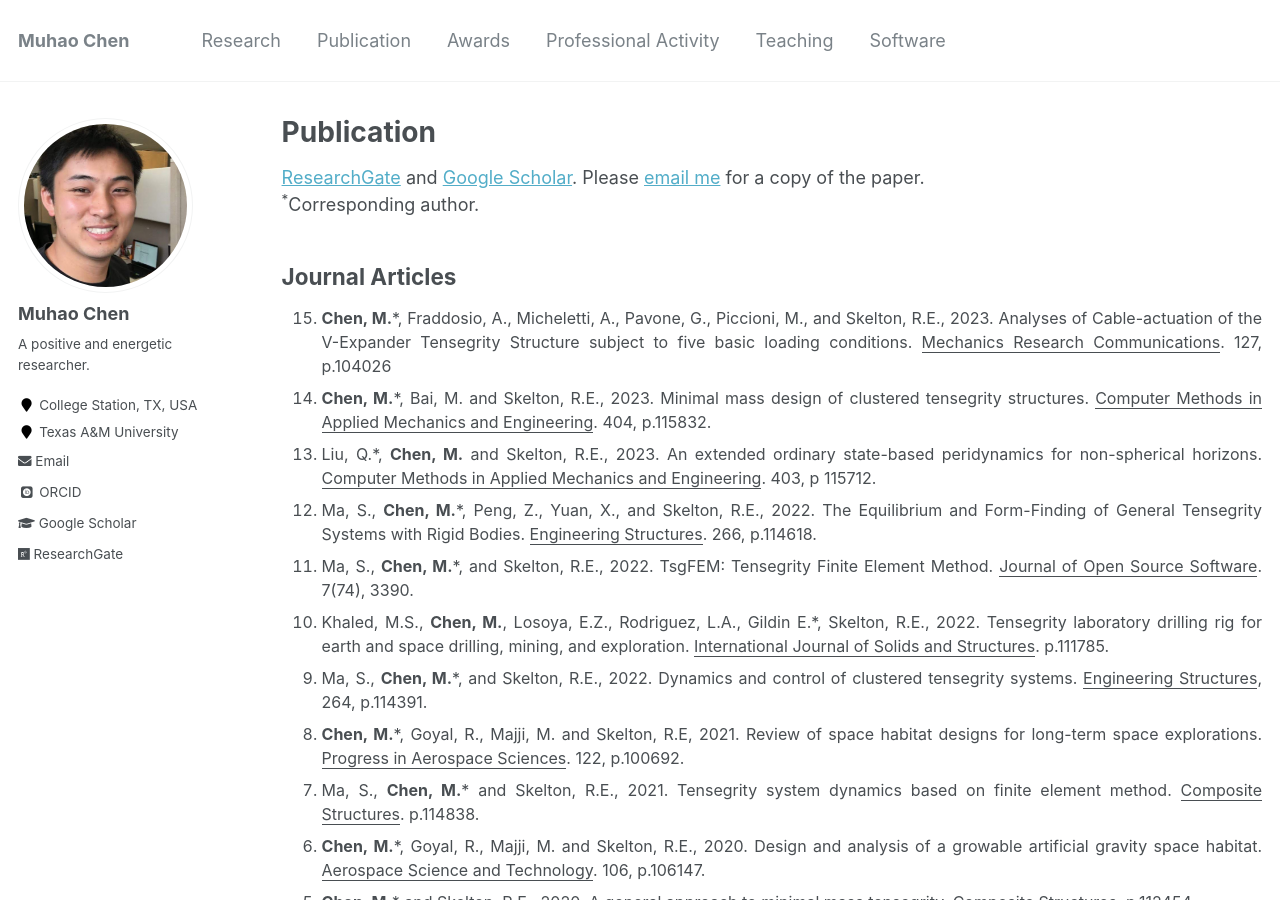
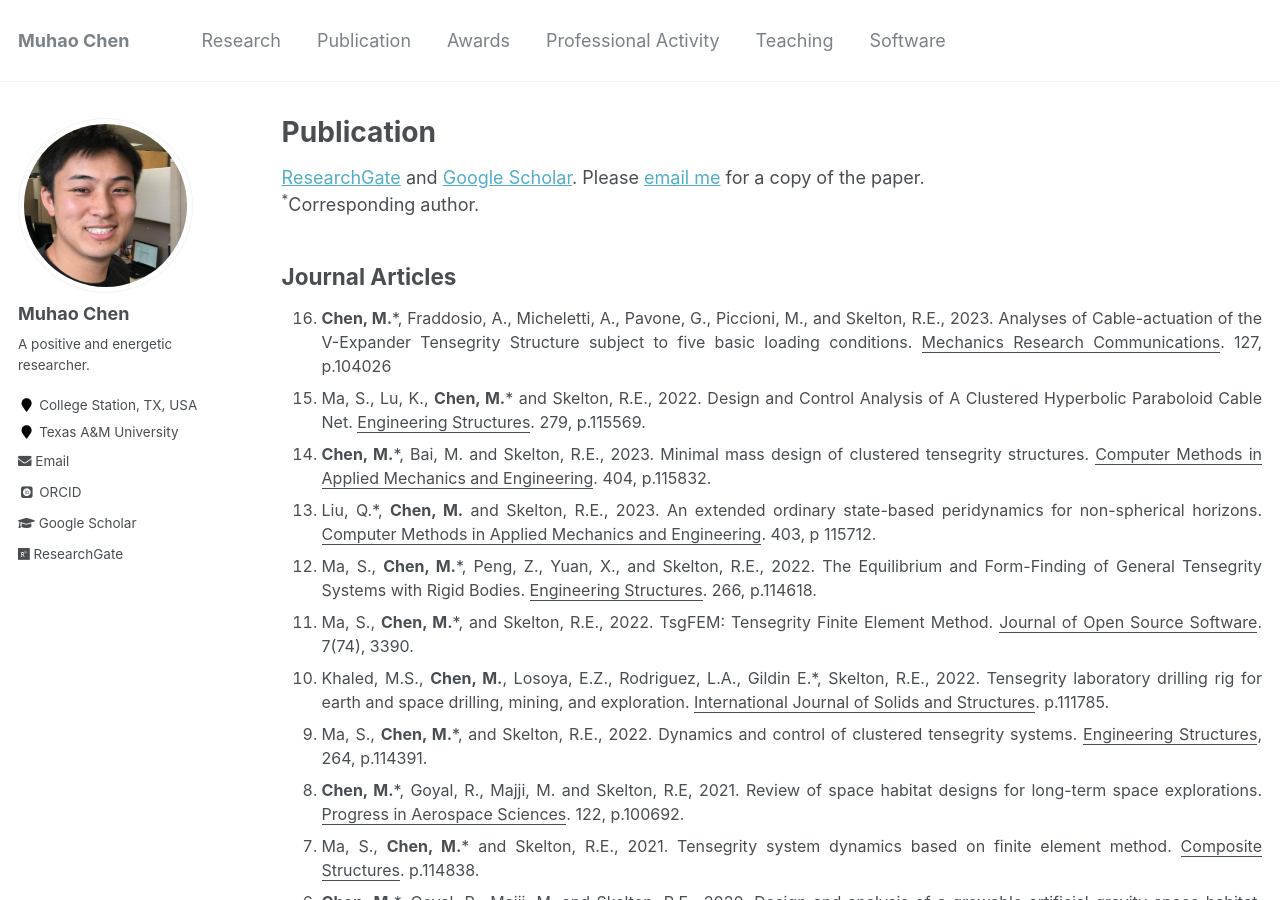
Before and after one commit to Muhao-Chen/muhao-chen.github.io, a Jekyll site: the page built from _pages/publication.md, in a window 1280 px wide and 900 px high. Built offline with Jekyll 4.4.1, drawn with Linux system fonts in a browser that asks for light colours; some web fonts are replaced; some of the changed text lies outside the part shown.

Commit message:
Update publication.md

```diff
--- a/_pages/publication.md
+++ b/_pages/publication.md
@@ -17,6 +17,7 @@ toc: true
 <font size=3>
 <ol reversed>
 <li> <strong>Chen, M.</strong>*, Fraddosio, A., Micheletti, A., Pavone, G., Piccioni, M., and Skelton, R.E., 2023. Analyses of Cable-actuation of the V-Expander Tensegrity Structure subject to five basic loading conditions. <u>Mechanics Research Communications</u>. 127, p.104026 </li>
+<li> Ma, S., Lu, K., <strong>Chen, M.</strong>* and Skelton, R.E., 2022. Design and Control Analysis of A Clustered Hyperbolic Paraboloid Cable Net. <u>Engineering Structures</u>. 279, p.115569. </li>
 <li> <strong>Chen, M.</strong>*, Bai, M. and Skelton, R.E., 2023. Minimal mass design of clustered tensegrity structures. <u>Computer Methods in Applied Mechanics and Engineering</u>. 404, p.115832. </li>
 <li> Liu, Q.*, <strong>Chen, M.</strong> and Skelton, R.E., 2023. An extended ordinary state-based peridynamics for non-spherical horizons. <u>Computer Methods in Applied Mechanics and Engineering</u>. 403, p 115712.  </li>
 <li> Ma, S., <strong>Chen, M.</strong>*, Peng, Z., Yuan, X., and Skelton, R.E., 2022. The Equilibrium and Form-Finding of General Tensegrity Systems with Rigid Bodies. <u>Engineering Structures</u>. 266, p.114618.  </li>
```
Also changed, not shown: other parts of _pages/publication.md (+0 -1 lines).
